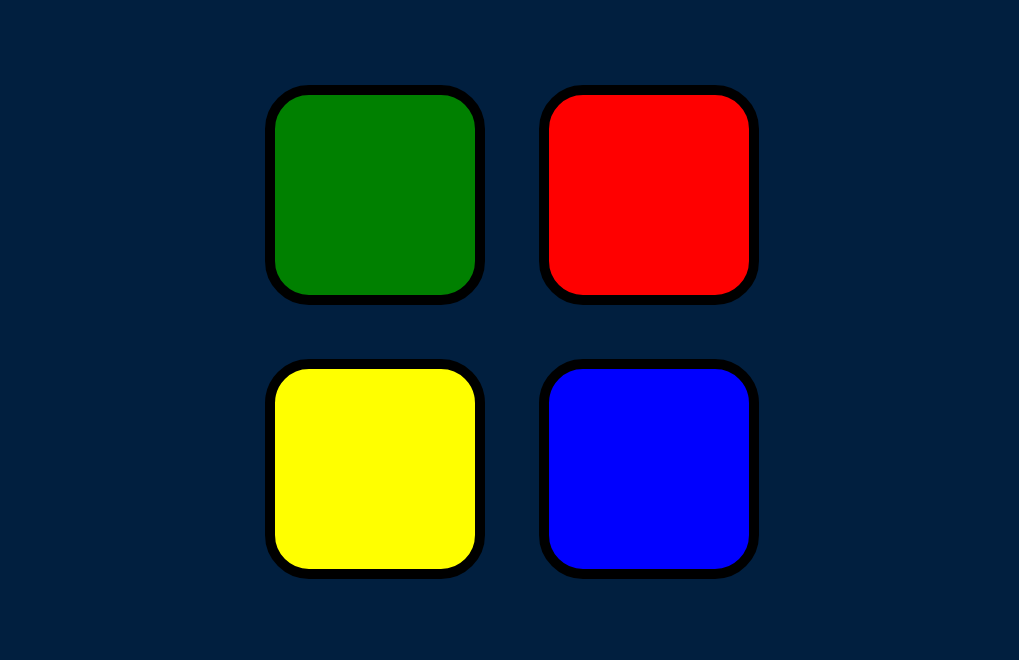
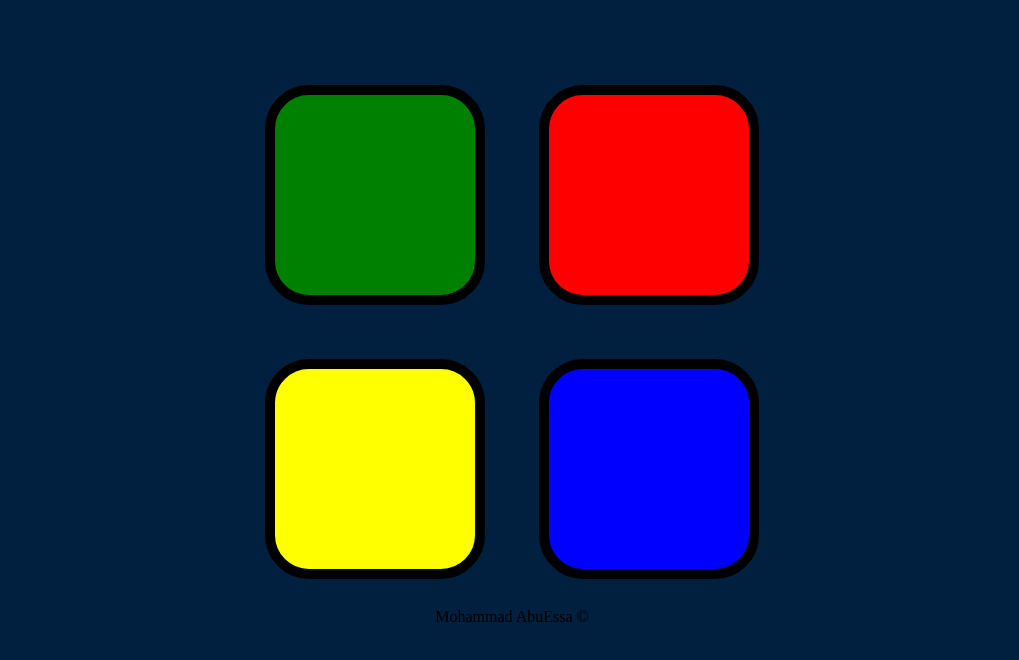
Before and after one commit to MohammedAbuEssa/Simon-Game, a plain HTML site: page index.html in a window 1280 px wide. Shown: the part 114-774 px from the top of the page, without its empty margins (128-1147 px from the left). Drawn offline with nearby package versions, Linux system fonts and the light colour scheme.

Commit message:
Add footer

```diff
--- a/index.html
+++ b/index.html
@@ -36,6 +36,7 @@
   </div>
   <script src="https://ajax.googleapis.com/ajax/libs/jquery/3.6.0/jquery.min.js"></script>
   <script type="text/javascript" src="game.js"></script>
+  <footer>Mohammad AbuEssa ©</footer>
 </body>
 
 </html>
```
